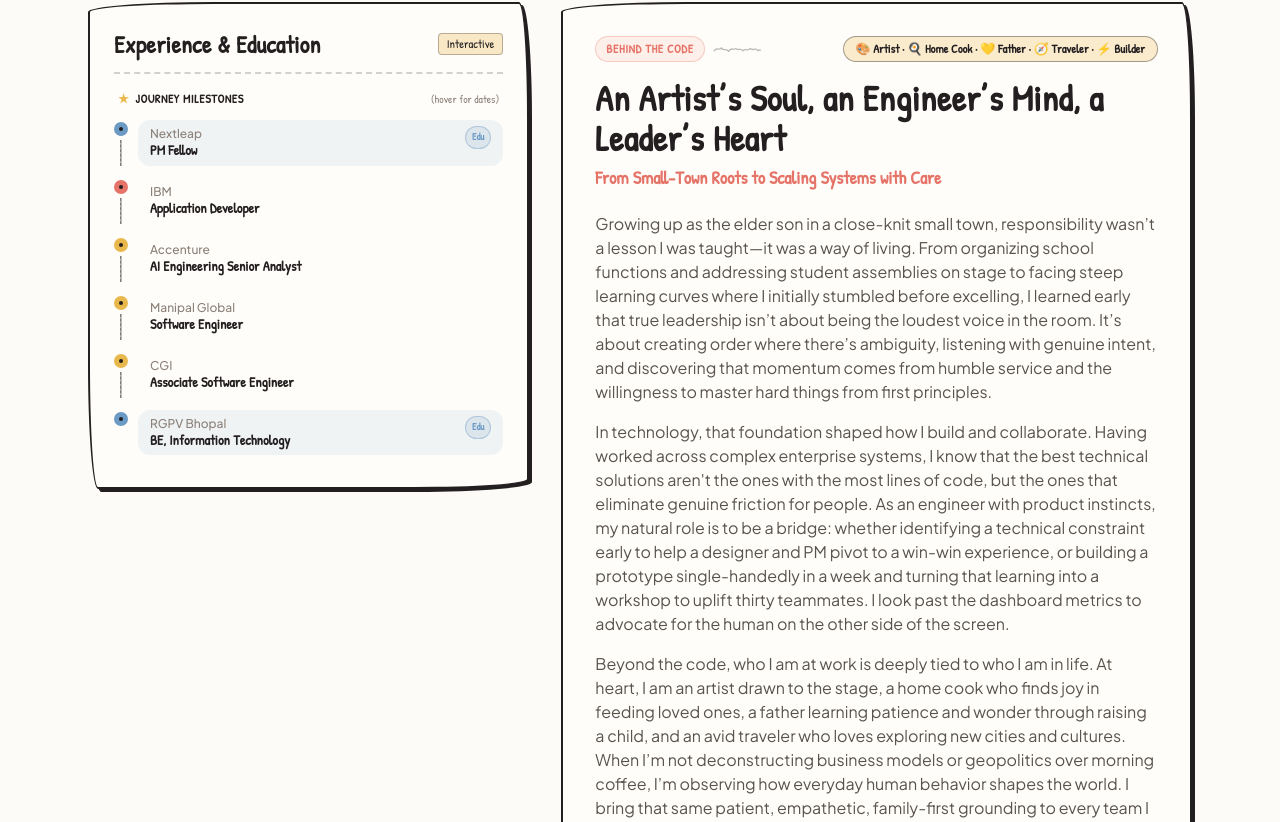
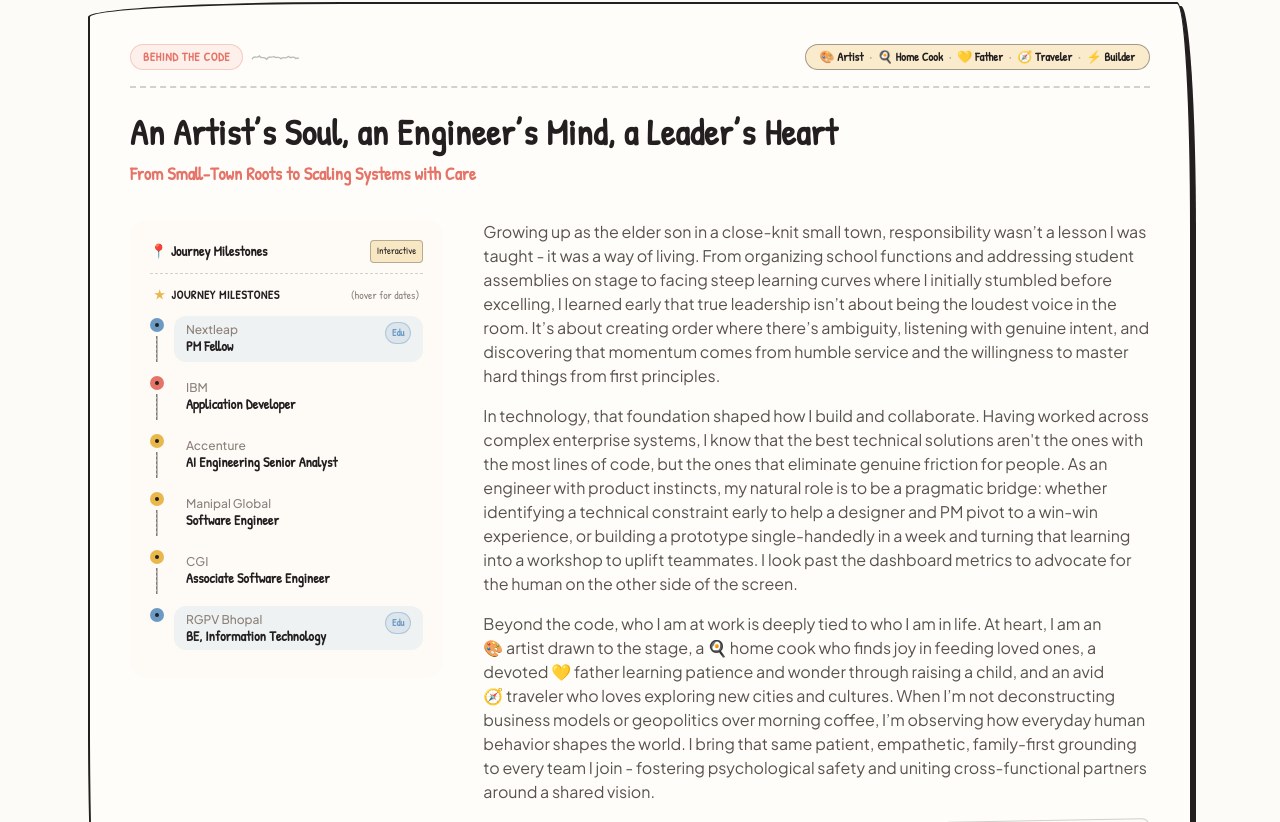
Before and after one commit to Pankaj-Shrivastava/my-portfolio-project, a React (Vite) app: page / in a window 1280 px wide. Shown: the part 778-1600 px from the top of the page. Built offline with nearby package versions, Linux system fonts and the light colour scheme; a web font is replaced by a local one.

Commit message:
feat: add Hero component, about data, and decision documentation

```diff
--- a/src/components/Hero.jsx
+++ b/src/components/Hero.jsx
@@ -175,61 +175,82 @@ export default function Hero() {
         </div>
       </div>
 
-      {/* ── Bio & Timeline Detailed Grid ──────────────────────────────────── */}
-      <div className="grid grid-cols-1 lg:grid-cols-12 gap-8 items-start">
+      {/* ── Unified Bio & Journey Master Card (Merged Concept A) ─────────── */}
+      <div className="bg-paper-card border-2 border-ink border-sketch p-6 sm:p-8 md:p-10 shadow-doodle-md relative">
 
-        {/* Left Column: Interactive Timeline Card */}
-        <div className="lg:col-span-5 bg-paper-card border-2 border-ink border-sketch-sm p-6 shadow-doodle relative">
-          <div className="flex items-center justify-between pb-3 border-b-2 border-dashed border-ink/20 mb-4">
-            <h3 className="text-2xl font-bold font-doodle text-ink flex items-center gap-2">
-              <span>Experience & Education</span>
-            </h3>
-            <span className="text-xs font-doodle bg-doodle-mustard/30 px-2 py-0.5 rounded border border-ink/30">
+        {/* Header row with 'Behind the Code' and Human Coordinates sticker strip */}
+        <div className="flex flex-wrap items-center justify-between gap-3 mb-6 pb-4 border-b-2 border-dashed border-ink/20">
+          <div className="flex items-center gap-2">
+            <span className="font-doodle text-xs font-bold uppercase tracking-wider text-doodle-coral bg-doodle-coral/10 px-3 py-1 rounded-full border border-doodle-coral/30">
+              Behind the Code
+            </span>
+            <DoodleScribble className="w-12 h-3 text-ink/30 hidden sm:block" />
+          </div>
+
+          {/* Decoration 1: Human Coordinates Sticker Strip */}
+          <div className="inline-flex items-center flex-wrap gap-1.5 px-3.5 py-1 bg-doodle-mustard/25 border border-ink/40 rounded-full font-doodle text-xs font-bold text-ink shadow-doodle-xs -rotate-0.5">
+            <span>🎨 Artist</span>
+            <span className="text-ink/30">·</span>
+            <span>🍳 Home Cook</span>
+            <span className="text-ink/30">·</span>
+            <span>💛 Father</span>
+            <span className="text-ink/30">·</span>
+            <span>🧭 Traveler</span>
+            <span className="text-ink/30">·</span>
+            <span>⚡ Builder</span>
+          </div>
+        </div>
+
+        {/* Title & Subtitle */}
+        <div className="mb-8">
+          <h2 className="text-3xl sm:text-4xl font-bold font-doodle text-ink mb-2 leading-tight">
+            {aboutContent.title}
+          </h2>
+          <p className="font-doodle text-base sm:text-lg font-semibold text-doodle-coral flex items-center gap-2">
+            <span>{aboutContent.subtitle}</span>
+          </p>
+        </div>
+
+        {/* ── Responsive Split: Timeline Rail (Left on Desktop) + Story (Right on Desktop) ── */}
+        <div className="grid grid-cols-1 lg:grid-cols-12 gap-8 lg:gap-10 items-start">
+
+          {/* Timeline Rail: on mobile/tablet it renders below story (order-2 lg:order-1), 4 cols on lg */}
+          <div className="w-full lg:col-span-4 order-2 lg:order-1 bg-paper/60 p-4 sm:p-5 rounded-2xl border-1.5 border-ink/25 shadow-doodle-xs">
+            <div className="flex items-center justify-between pb-2.5 mb-3 border-b border-dashed border-ink/20">
+              <span className="font-doodle text-sm font-bold text-ink flex items-center gap-1.5">
+                <span>📍 Journey Milestones</span>
+              </span>
+              <span className="text-[10px] font-doodle bg-doodle-mustard/30 px-1.5 py-0.5 rounded border border-ink/30">
                 Interactive
               </span>
             </div>
             <Timeline />
           </div>
 
-        {/* Right Column: Bio Narrative & Value Propositions */}
-        <div className="lg:col-span-7 bg-paper-card border-2 border-ink border-sketch-sm p-6 sm:p-8 shadow-doodle relative flex flex-col justify-between">
-          <div>
-            {/* Header row with 'Behind the Code' and Human Coordinates sticker */}
-            <div className="flex flex-wrap items-center justify-between gap-3 mb-4">
-              <div className="flex items-center gap-2">
-                <span className="font-doodle text-xs font-bold uppercase tracking-wider text-doodle-coral bg-doodle-coral/10 px-2.5 py-1 rounded-full border border-doodle-coral/30">
-                  Behind the Code
-                </span>
-                <DoodleScribble className="w-12 h-3 text-ink/30 hidden sm:block" />
-              </div>
+          {/* Story Column: on mobile it renders first (order-1 lg:order-2), 8 cols on lg */}
+          <div className="w-full lg:col-span-8 order-1 lg:order-2 flex flex-col justify-between">
+            <div className="text-base text-ink-light leading-relaxed space-y-4 font-sans">
 
-              {/* Decoration 1: Human Coordinates Sticker Strip */}
-              <div className="inline-flex items-center flex-wrap gap-1.5 px-3 py-1 bg-doodle-mustard/25 border border-ink/40 rounded-full font-doodle text-xs font-bold text-ink shadow-doodle-xs -rotate-0.5">
-                {aboutContent.tags ? aboutContent.tags.join(' · ') : '🎨 Artist · 🍳 Home Cook · 💛 Father · 🧭 Traveler · ⚡ Builder'}
-              </div>
-            </div>
-
-            {/* Title & Subtitle */}
-            <h2 className="text-3xl sm:text-4xl font-bold font-doodle text-ink mb-1.5 leading-tight">
-              {aboutContent.title || 'An Artist’s Soul, an Engineer’s Mind, a Leader’s Heart'}
-            </h2>
-
-            <p className="font-doodle text-base sm:text-lg font-semibold text-doodle-coral mb-5 flex items-center gap-2">
-              <span>{aboutContent.subtitle || 'From Small-Town Roots to Scaling Systems with Care'}</span>
+              {/* Paragraph 1 - clean and natural text */}
+              <p className="leading-relaxed text-[15px] sm:text-base">
+                Growing up as the elder son in a close-knit small town, responsibility wasn’t a lesson I was taught - it was a way of living. From organizing school functions and addressing student assemblies on stage to facing steep learning curves where I initially stumbled before excelling, I learned early that true leadership isn’t about being the loudest voice in the room. It’s about creating order where there’s ambiguity, listening with genuine intent, and discovering that momentum comes from humble service and the willingness to master hard things from first principles.
               </p>
 
-            {/* 3-Paragraph Authentic Narrative Story */}
-            <div className="text-base text-ink-light leading-relaxed space-y-4 mb-6 font-sans">
-              {aboutContent.bio.map((paragraph, index) => (
-                <p key={index} className="leading-relaxed text-[15px] sm:text-base">
-                  {paragraph}
+              {/* Paragraph 2 - clean and natural text */}
+              <p className="leading-relaxed text-[15px] sm:text-base">
+                In technology, that foundation shaped how I build and collaborate. Having worked across complex enterprise systems, I know that the best technical solutions aren't the ones with the most lines of code, but the ones that eliminate genuine friction for people. As an engineer with product instincts, my natural role is to be a pragmatic bridge: whether identifying a technical constraint early to help a designer and PM pivot to a win-win experience, or building a prototype single-handedly in a week and turning that learning into a workshop to uplift teammates. I look past the dashboard metrics to advocate for the human on the other side of the screen.
               </p>
-              ))}
+
+              {/* Paragraph 3 - natural text with icons near keywords (no background, no bold) */}
+              <p className="leading-relaxed text-[15px] sm:text-base">
+                Beyond the code, who I am at work is deeply tied to who I am in life. At heart, I am an <span className="whitespace-nowrap">🎨 artist</span> drawn to the stage, a <span className="whitespace-nowrap">🍳 home cook</span> who finds joy in feeding loved ones, a devoted <span className="whitespace-nowrap">💛 father</span> learning patience and wonder through raising a child, and an avid <span className="whitespace-nowrap">🧭 traveler</span> who loves exploring new cities and cultures. When I’m not deconstructing business models or geopolitics over morning coffee, I’m observing how everyday human behavior shapes the world. I bring that same patient, empathetic, family-first grounding to every team I join - fostering psychological safety and uniting cross-functional partners around a shared vision.
+              </p>
+
             </div>
 
             {/* Decoration 2: Cozy Corner Accent */}
-            <div className="flex items-center justify-end">
-              <div className="inline-flex items-center gap-2 font-doodle text-xs text-ink-muted/80 bg-paper px-2.5 py-1 rounded-lg border border-ink/20 shadow-doodle-xs -rotate-1 mb-2">
+            <div className="flex items-center justify-end mt-4">
+              <div className="inline-flex items-center gap-2 font-doodle text-xs text-ink-muted/80 bg-paper px-2.5 py-1 rounded-lg border border-ink/20 shadow-doodle-xs -rotate-1">
                 <span>☕ Morning curiosity</span>
                 <span className="text-ink/30">·</span>
                 <span>✈️ New horizons</span>
@@ -237,8 +258,10 @@ export default function Hero() {
             </div>
           </div>
 
-          {/* Social Links & Resume Actions */}
-          <div className="pt-4 border-t-2 border-dashed border-ink/20 flex flex-wrap items-center justify-between gap-4">
+        </div>
+
+        {/* Unified Bottom Action & Location Bar */}
+        <div className="mt-8 pt-4 border-t-2 border-dashed border-ink/20 flex flex-wrap items-center justify-between gap-4">
           <div className="flex items-center gap-3">
             <a
               href="https://www.linkedin.com/in/pankaj-vijay-shrivastava/"
@@ -271,8 +294,6 @@ export default function Hero() {
 
       </div>
 
-      </div>
-
       {/* Handcrafted Contact Postcard Modal */}
       <ContactModal
         isOpen={isContactOpen}
--- a/src/components/data/aboutData.js
+++ b/src/components/data/aboutData.js
@@ -3,8 +3,8 @@ export const aboutContent = {
   subtitle: "From Small-Town Roots to Scaling Systems with Care",
   tags: ["🎨 Artist", "🍳 Home Cook", "💛 Father", "🧭 Traveler", "⚡ Builder"],
   bio: [
-    `Growing up as the elder son in a close-knit small town, responsibility wasn’t a lesson I was taught—it was a way of living. From organizing school functions and addressing student assemblies on stage to facing steep learning curves where I initially stumbled before excelling, I learned early that true leadership isn’t about being the loudest voice in the room. It’s about creating order where there’s ambiguity, listening with genuine intent, and discovering that momentum comes from humble service and the willingness to master hard things from first principles.`,
-    `In technology, that foundation shaped how I build and collaborate. Having worked across complex enterprise systems, I know that the best technical solutions aren't the ones with the most lines of code, but the ones that eliminate genuine friction for people. As an engineer with product instincts, my natural role is to be a bridge: whether identifying a technical constraint early to help a designer and PM pivot to a win-win experience, or building a prototype single-handedly in a week and turning that learning into a workshop to uplift thirty teammates. I look past the dashboard metrics to advocate for the human on the other side of the screen.`,
-    `Beyond the code, who I am at work is deeply tied to who I am in life. At heart, I am an artist drawn to the stage, a home cook who finds joy in feeding loved ones, a father learning patience and wonder through raising a child, and an avid traveler who loves exploring new cities and cultures. When I’m not deconstructing business models or geopolitics over morning coffee, I’m observing how everyday human behavior shapes the world. I bring that same patient, empathetic, family-first grounding to every team I join—fostering psychological safety and uniting cross-functional partners around a shared vision.`,
+    `Growing up as the elder son in a close-knit small town, responsibility wasn’t a lesson I was taught - it was a way of living. From organizing school functions and addressing student assemblies on stage to facing steep learning curves where I initially stumbled before excelling, I learned early that true leadership isn’t about being the loudest voice in the room. It’s about creating order where there’s ambiguity, listening with genuine intent, and discovering that momentum comes from humble service and the willingness to master hard things from first principles.`,
+    `In technology, that foundation shaped how I build and collaborate. Having worked across complex enterprise systems, I know that the best technical solutions aren't the ones with the most lines of code, but the ones that eliminate genuine friction for people. As an engineer with product instincts, my natural role is to be a pragmatic bridge: whether identifying a technical constraint early to help a designer and PM pivot to a win-win experience, or building a prototype single-handedly in a week and turning that learning into a workshop to uplift teammates. I look past the dashboard metrics to advocate for the human on the other side of the screen.`,
+    `Beyond the code, who I am at work is deeply tied to who I am in life. At heart, I am an 🎨 artist drawn to the stage, a 🍳 home cook who finds joy in feeding loved ones, a devoted 💛 father learning patience and wonder through raising a child, and an avid 🧭 traveler who loves exploring new cities and cultures. When I’m not deconstructing business models or geopolitics over morning coffee, I’m observing how everyday human behavior shapes the world. I bring that same patient, empathetic, family-first grounding to every team I join - fostering psychological safety and uniting cross-functional partners around a shared vision.`,
   ],
 };
```
Also changed, not shown: 1 other file (tests, documents, lock files or other folders). Lines whose indentation alone changed are shown as unchanged.
